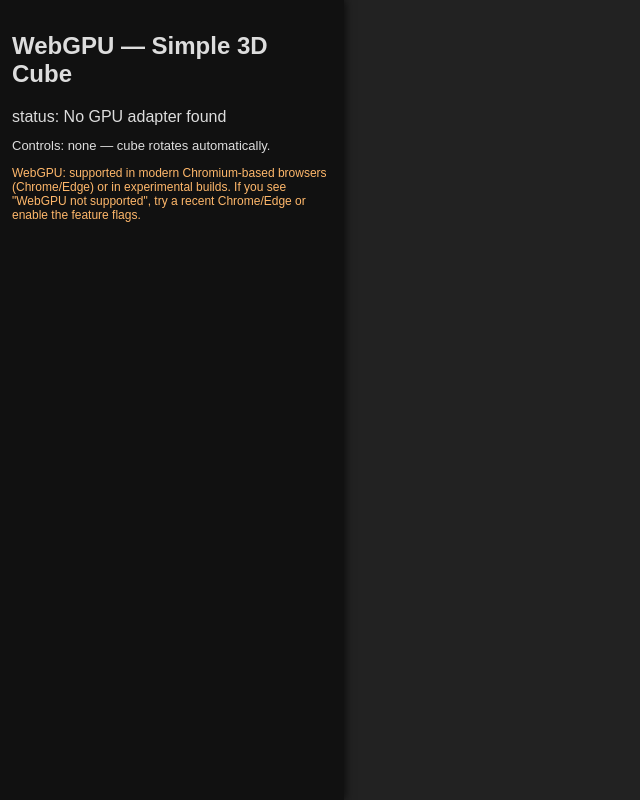
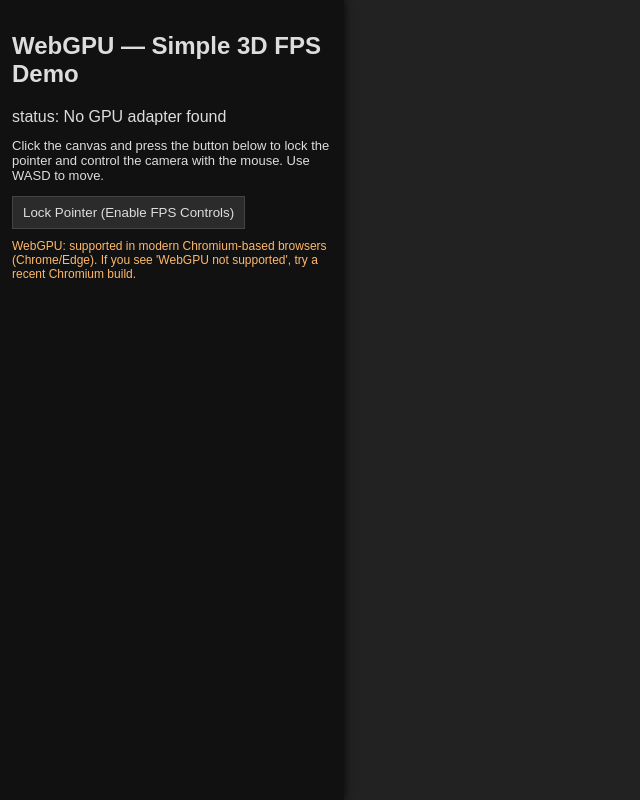
Before and after one commit to pkv006-code/webGPU, a website: page public/webgpu.html in a window 1280 px wide. Shown: the whole page, without its empty margins (0-640 px from the left). Drawn offline with Linux system fonts and the light colour scheme.

Commit message:
Add FPS controls and simple scene (pointer lock, WASD movement, multiple cubes)

```diff
--- a/public/webgpu.html
+++ b/public/webgpu.html
@@ -3,7 +3,7 @@
 <head>
   <meta charset="utf-8" />
   <meta name="viewport" content="width=device-width,initial-scale=1" />
-  <title>WebGPU — Simple 3D Cube</title>
+  <title>WebGPU — Simple 3D FPS Demo</title>
   <style>
     html,body { height:100%; margin:0; background:#222; color:#ddd; font-family: Arial, sans-serif; }
     #wrap { display:flex; height:100%; }
@@ -11,19 +11,21 @@
     #canvas-container { flex:1; display:flex; align-items:center; justify-content:center; }
     canvas { width:100%; height:100%; max-width:1600px; max-height:1200px; display:block; }
     .warn { color: #ffb86b; }
+    .btn { padding:8px 10px; background:#2b2b2b; border:1px solid #444; color:#ddd; cursor:pointer; }
   </style>
 </head>
 <body>
   <div id="wrap">
     <div id="info">
-      <h2>WebGPU — Simple 3D Cube</h2>
+      <h2>WebGPU — Simple 3D FPS Demo</h2>
       <div id="status">status: <span id="stat">initializing...</span></div>
       <div id="details" style="margin-top:8px; font-size:13px; line-height:1.4"></div>
-      <p style="margin-top:12px; font-size:13px">Controls: none — cube rotates automatically.</p>
-      <p style="margin-top:10px; font-size:12px" class="warn">WebGPU: supported in modern Chromium-based browsers (Chrome/Edge) or in experimental builds. If you see "WebGPU not supported", try a recent Chrome/Edge or enable the feature flags.</p>
+      <p style="margin-top:12px; font-size:13px">Click the canvas and press the button below to lock the pointer and control the camera with the mouse. Use WASD to move.</p>
+      <button id="lockBtn" class="btn">Lock Pointer (Enable FPS Controls)</button>
+      <p style="margin-top:10px; font-size:12px" class="warn">WebGPU: supported in modern Chromium-based browsers (Chrome/Edge). If you see 'WebGPU not supported', try a recent Chromium build.</p>
     </div>
     <div id="canvas-container">
-      <canvas id="gpu-canvas"></canvas>
+      <canvas id="gpu-canvas" tabindex="0"></canvas>
     </div>
   </div>
 
```
